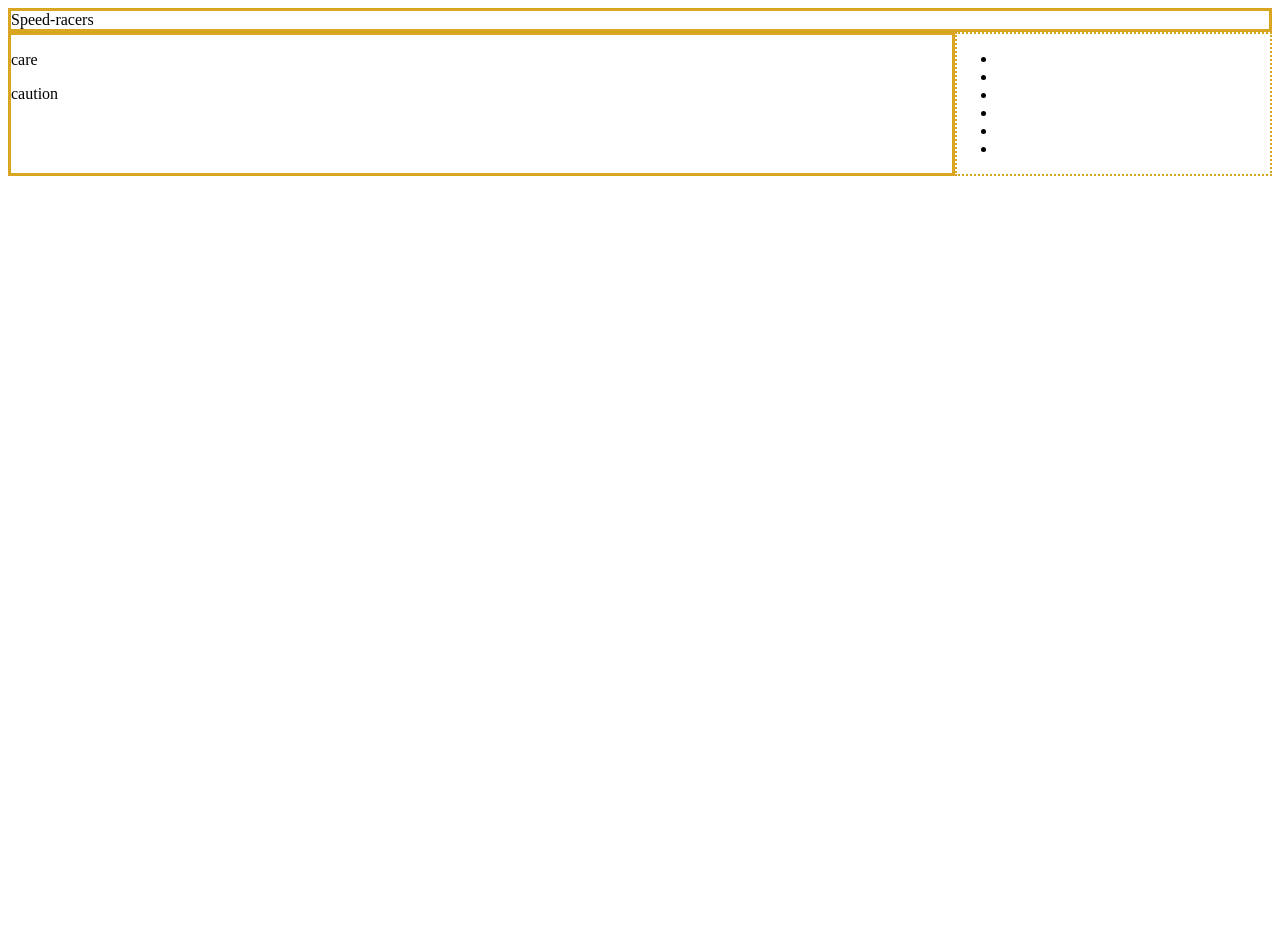
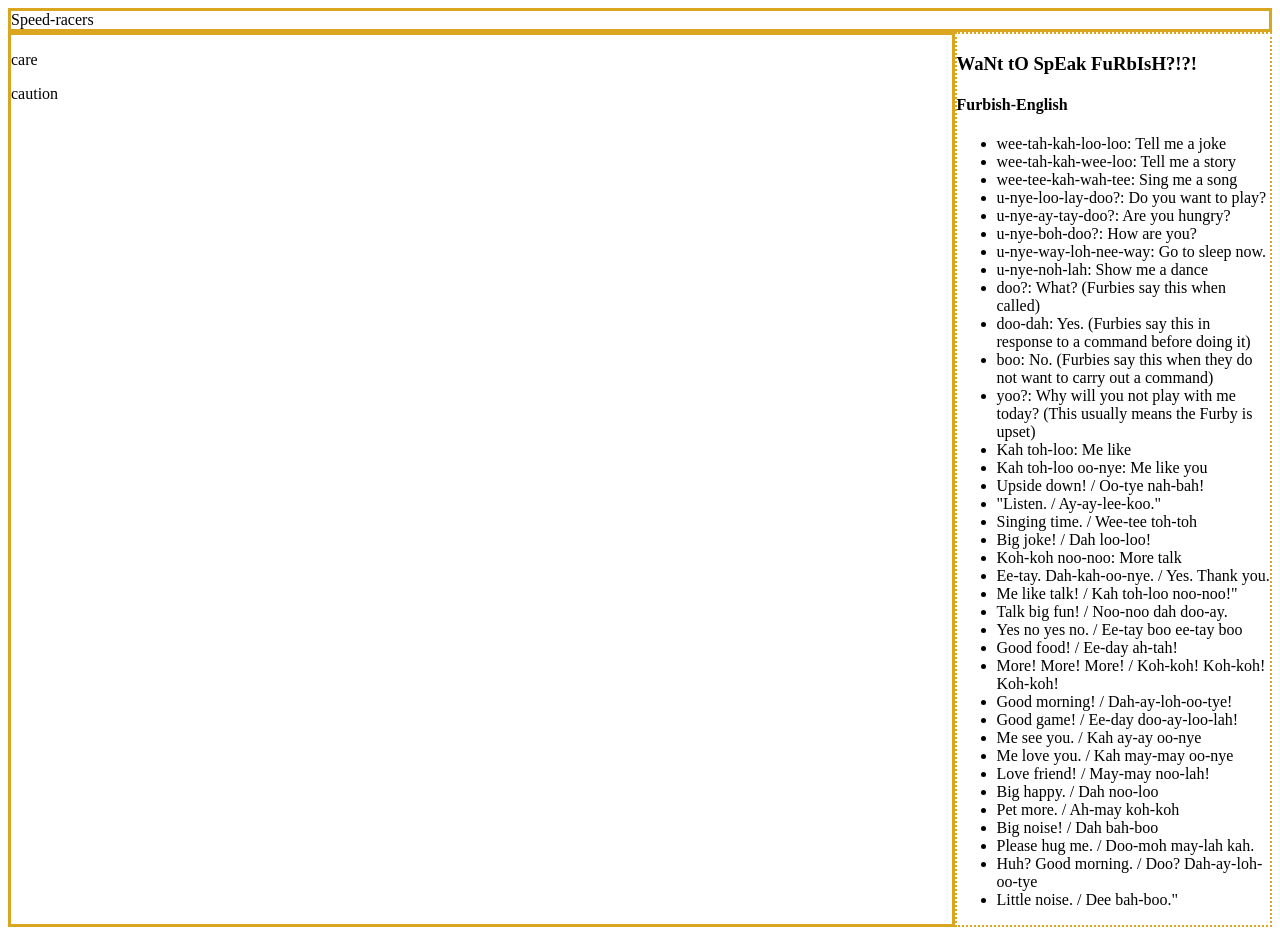
Before and after one commit to nss-day-cohort-50/worst-site-ever-speed-racers, a plain HTML site: page index.html in a window 1280 px wide. Before the commit the page ends 800 px from the top, so only its background shows below. Drawn offline with Linux system fonts and the light colour scheme.

Commit message:
worked on furbish quotes

```diff
--- a/index.html
+++ b/index.html
@@ -26,14 +26,46 @@
         </article>
 
         <aside class="furbish">
+            <h3>WaNt tO SpEak FuRbIsH?!?!</h3>
             <section>
+                <h4>Furbish-English</h4>
                 <ul>
-                    <li></li>
-                    <li></li>
-                    <li></li>
-                    <li></li>
-                    <li></li>
-                    <li></li>
+                    <li>wee-tah-kah-loo-loo: Tell me a joke</li>
+                    <li>wee-tah-kah-wee-loo: Tell me a story</li>
+                    <li>wee-tee-kah-wah-tee: Sing me a song</li>
+                    <li>u-nye-loo-lay-doo?: Do you want to play?</li>
+                    <li>u-nye-ay-tay-doo?: Are you hungry?</li>
+                    <li>u-nye-boh-doo?: How are you?</li>
+                    <li>u-nye-way-loh-nee-way: Go to sleep now.</li>
+                    <li>u-nye-noh-lah: Show me a dance</li>
+                    <li>doo?: What? (Furbies say this when called)</li>
+                    <li>doo-dah: Yes. (Furbies say this in response to a command before doing it)</li>
+                    <li>boo: No. (Furbies say this when they do not want to carry out a command)</li>
+                    <li>yoo?: Why will you not play with me today? (This usually means the Furby is upset)</li>
+                    <li>Kah toh-loo: Me like</li>
+                    <li>Kah toh-loo oo-nye: Me like you</li>
+                    <li>Upside down! / Oo-tye nah-bah!</li>
+                    <li>"Listen. / Ay-ay-lee-koo."</li>
+                    <li>Singing time. / Wee-tee toh-toh</li>
+                    <li>Big joke! / Dah loo-loo!</li>
+                    <li>Koh-koh noo-noo: More talk</li>
+                    <li>Ee-tay. Dah-kah-oo-nye. / Yes. Thank you.</li>
+                    <li>Me like talk! / Kah toh-loo noo-noo!"</li>
+                    <li>Talk big fun! / Noo-noo dah doo-ay.</li>
+                    <li>Yes no yes no. / Ee-tay boo ee-tay boo</li>
+                    <li>Good food! / Ee-day ah-tah!</li>
+                    <li>More! More! More! / Koh-koh! Koh-koh! Koh-koh!</li>
+                    <li>Good morning! / Dah-ay-loh-oo-tye!</li>
+                    <li>Good game! / Ee-day doo-ay-loo-lah!</li>
+                    <li>Me see you. / Kah ay-ay oo-nye</li>
+                    <li>Me love you. / Kah may-may oo-nye</li>
+                    <li>Love friend! / May-may noo-lah!</li>
+                    <li>Big happy. / Dah noo-loo</li>
+                    <li>Pet more. / Ah-may koh-koh</li>
+                    <li>Big noise! / Dah bah-boo</li>
+                    <li>Please hug me. / Doo-moh may-lah kah.</li>
+                    <li>Huh? Good morning. / Doo? Dah-ay-loh-oo-tye</li>
+                    <li>Little noise. / Dee bah-boo."</li>
                 </ul>
 
             </section>
```
